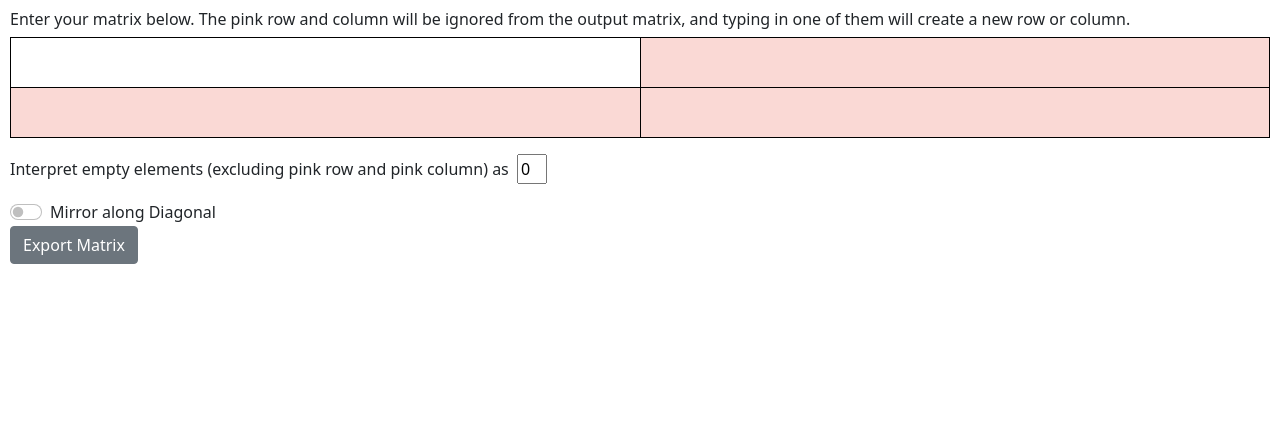
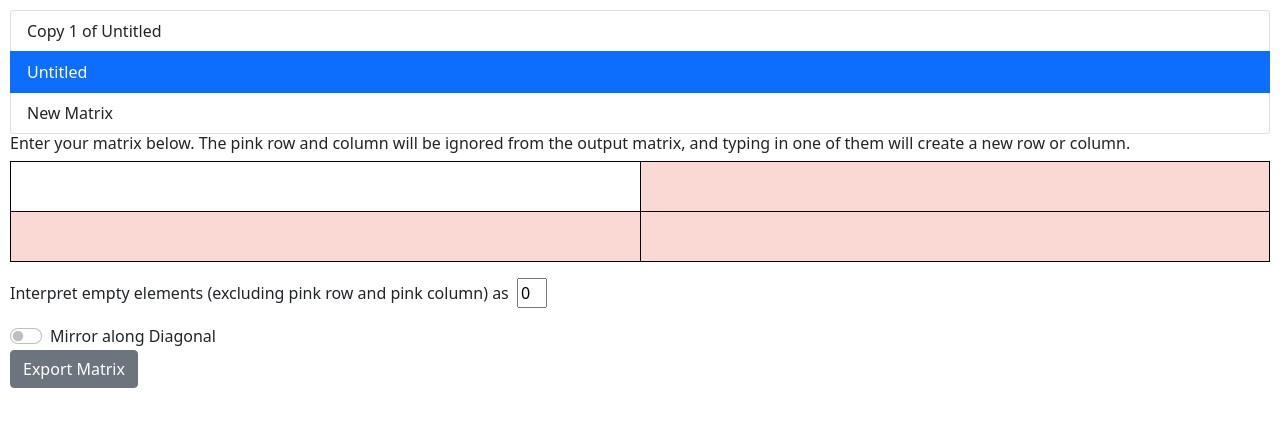
Before and after one commit to andrewctam/matrix-gen, a React (Create React App) app: page / in a window 1280 px wide. Shown: the top 426 px of the page. Built offline with nearby package versions, Linux system fonts and the light colour scheme.

Commit message:
Add option to have multiple matricies

```diff
--- a/src/App.js
+++ b/src/App.js
@@ -1,25 +1,91 @@
 import React from 'react';
 import MatrixEditor from './matrix/MatrixEditor.js';
-
+import Selectors from "./matrix/saving/Selectors.js"
 class App extends React.Component {
 
     constructor(props) {
         super(props);
-        this.state = {matrix: [["", ""], ["", ""]]}
+
+        this.state = {
+            selection: "Untitled",
+            matrices: {"Untitled": [["", ""], ["", ""]]}
+        }
+        this.copyMatrix("Untitled")
     }
 
 
     render() {
+        if (this.state.selection in this.state.matrices)
+            var editor = <MatrixEditor
+                matrix = {this.state.matrices[this.state.selection]}
+                name = {this.state.selection}
+                updateMatrix = {this.updateMatrix}/>
+        else
+            editor = null;
+
+
         return (
-        <div>
-            <MatrixEditor matrix = {this.state.matrix} updateMatrix = {this.updateMatrix}/>
-        </div>
+            <div>
+                <Selectors matrices = {this.state.matrices}
+                    updateSelection = {this.updateSelection}
+                    addMatrix = {this.addMatrix}
+                    selection = {this.state.selection}/>
+
+                {editor}
+            </div>
         )
     }
 
-    updateMatrix = (updated) => {
-        this.setState({matrix: updated});
+    updateMatrix = (updated, key) => {
+        var temp = this.state.matrices;
+        temp[key] = updated;
+
+        this.setState({matrices: temp});
+        console.log(this.state.matrices)
     }
+
+    updateSelection = (selected) => {
+        this.setState({selection: selected})
+    }
+
+    renameMatrix = (oldName, newName) => {
+        var temp = this.state.matrices;
+        if (newName in temp)
+            return false;
+
+        temp[newName] = temp[oldName];
+        delete temp[oldName];
+
+        this.setState({matrices: temp});
+        return true;
+    }
+
+    copyMatrix = (toCopy) => {
+        var temp = this.state.matrices;
+        var num = 1;
+
+        while ("Copy " + num + " of " + toCopy in temp)
+            num += 1;
+
+
+        temp["Copy " + num + " of " + toCopy] = temp[toCopy].map(function(arr) { return arr.slice(); });
+        this.setState({matrices: temp});
+    }
+
+    addMatrix = () => {
+        var temp = this.state.matrices;
+        var num = 1;
+
+        while ("Untitled " + num in temp)
+            num += 1;
+
+        temp["Untitled " + num] = [["", ""], ["", ""]];
+        this.setState({matrices: temp});
+    }
+
+
+
+
 }
 
 export default App;
--- a/src/matrix/MatrixEditor.js
+++ b/src/matrix/MatrixEditor.js
@@ -90,7 +90,7 @@ class MatrixEditor extends React.Component {
             }
         }
 
-        this.props.updateMatrix(temp);
+        this.props.updateMatrix(temp, this.props.name);
 
     }
 
@@ -98,7 +98,7 @@ class MatrixEditor extends React.Component {
     updateEntry = (i, j, val) => {
         var temp = this.props.matrix;
         temp[i][j] = val;
-        this.props.updateMatrix(temp);
+        this.props.updateMatrix(temp, this.props.name);
     }
 
     addCols = (num) => {
@@ -108,7 +108,7 @@ class MatrixEditor extends React.Component {
                 temp[i].push("")
         }
 
-        this.props.updateMatrix(temp);
+        this.props.updateMatrix(temp, this.props.name);
         return temp;
     }
 
@@ -117,7 +117,7 @@ class MatrixEditor extends React.Component {
         for (var i = 0; i < num; i++) {
             temp.push(new Array(temp[0].length).fill(""));
         }
-        this.props.updateMatrix(temp);
+        this.props.updateMatrix(temp, this.props.name);
         return temp;
     }
 
@@ -155,7 +155,7 @@ class MatrixEditor extends React.Component {
             }
         }
 
-        this.props.updateMatrix(symmetric);
+        this.props.updateMatrix(symmetric, this.props.name);
     }
 }
 
--- /dev/null
+++ b/src/matrix/saving/Selectors.js
@@ -0,0 +1,68 @@
+import React from 'react';
+
+class Selectors extends React.Component {
+    render() {
+        var selectors = []
+        for (var matrixName in this.props.matrices)
+            selectors.push(<SelectorButton name = {matrixName}
+                updateSelection = {this.props.updateSelection}
+                active = {this.props.selection === matrixName}/>
+        )
+
+        var current, i, j;
+        for (i = 1; i < selectors.length; i++) {
+            current = selectors[i]
+            if (current.props.name.toUpperCase() < selectors[i - 1].props.name.toUpperCase()) {
+                for (j = i - 1; j >= 0; j--) {
+                    if (current.props.name.toUpperCase() < selectors[j].props.name.toUpperCase())
+                        selectors[j + 1] = selectors[j]
+                    else
+                        break;
+                }
+
+                selectors[j + 1] = current;
+            }
+        }
+
+        selectors.push(<AddButton addMatrix = {this.props.addMatrix} />)
+
+
+        return <div class="list-group">
+            {selectors}
+        </div>
+    }
+
+}
+
+
+class SelectorButton extends React.Component {
+    render() {
+        return <button type="button"
+            class={"list-group-item list-group-item-action" + ((this.props.active) ? " active" : "")}
+            onClick = {this.updateSelection}>
+            {this.props.name}
+        </button>
+
+    }
+
+    updateSelection = () => {
+        this.props.updateSelection(this.props.name);
+    }
+}
+
+class AddButton extends React.Component {
+    render() {
+        return <button type="button"
+            class={"list-group-item list-group-item-action"}
+            onClick = {this.addMatrix}>
+            New Matrix
+        </button>
+
+    }
+
+    addMatrix = () => {
+        this.props.addMatrix();
+    }
+}
+
+export default Selectors;
```
Also changed, not shown: src/graph/Graph.js (deleted, +0 -16 lines).
